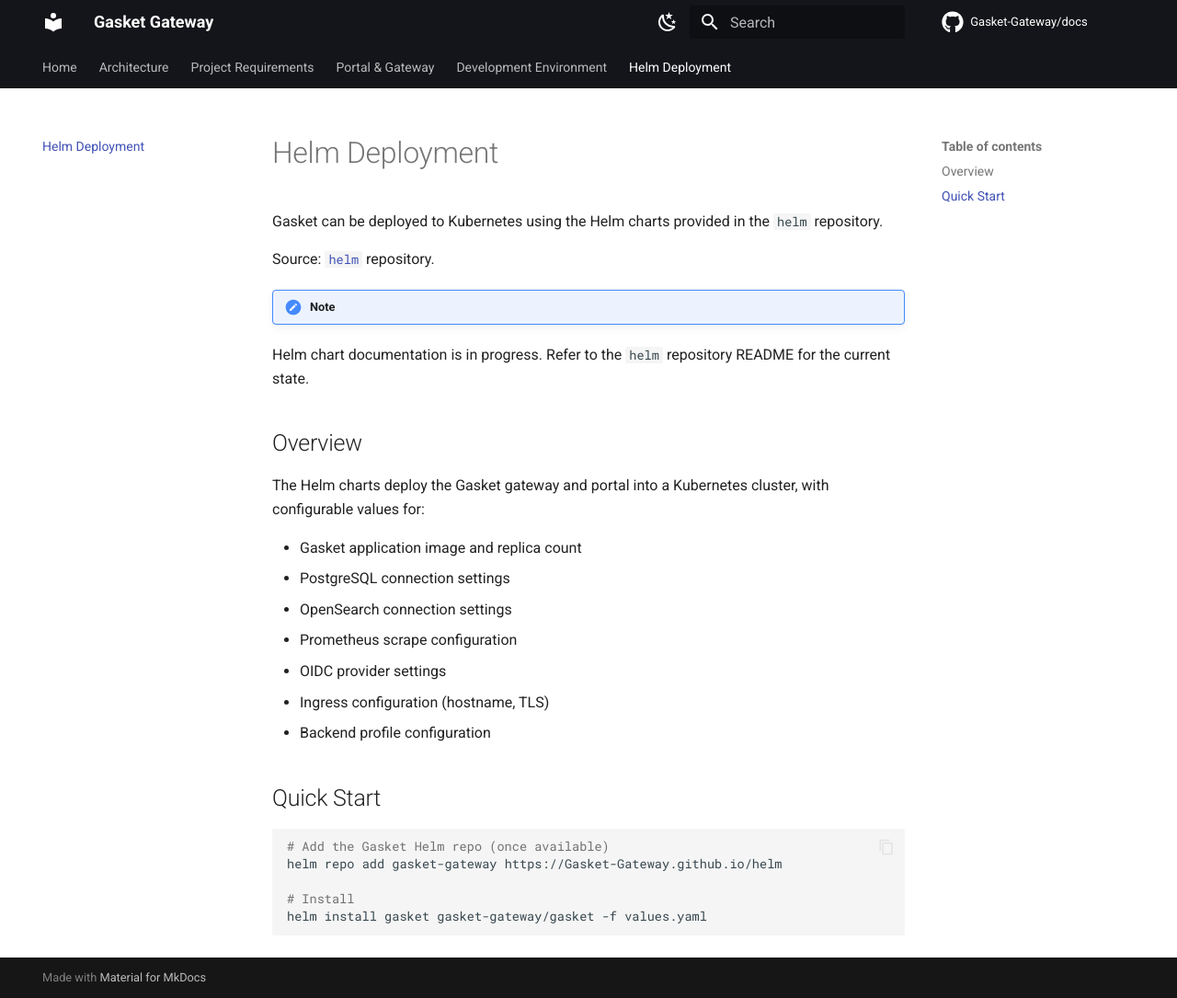
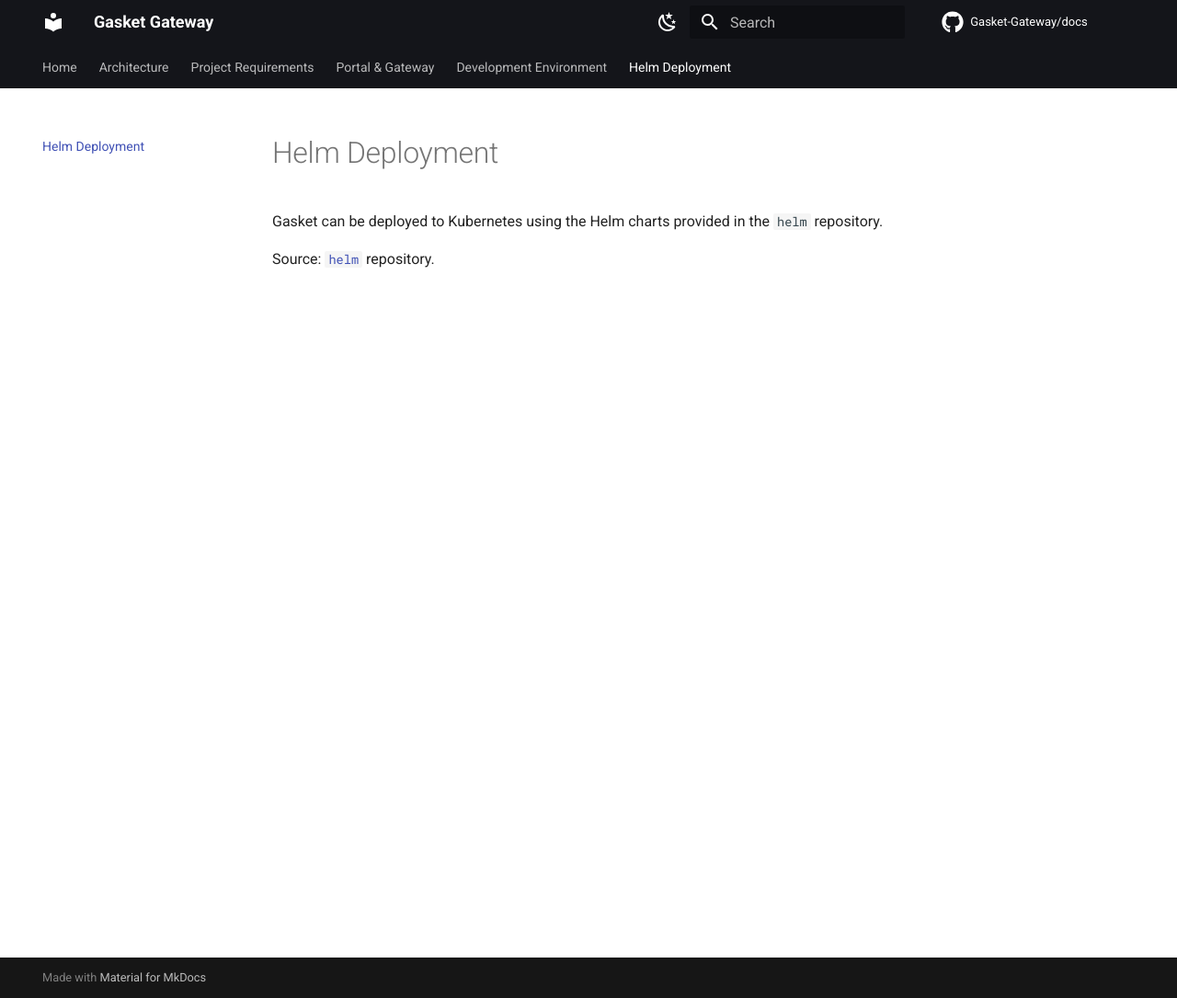
Before and after one commit to Gasket-Gateway/docs, an MkDocs documentation site: the page built from docs/helm.md, in a window 1280 px wide and 1085 px high. Shown: the whole window at 92% size. Built offline with MkDocs 1.6.1 and Material for MkDocs 9.7.7, drawn with Linux system fonts in a browser that asks for light colours; comment, search, counter and statistics services are not loaded.

Commit message:
More docs consolidation

````diff
--- a/docs/helm.md
+++ b/docs/helm.md
@@ -3,28 +3,3 @@
 Gasket can be deployed to Kubernetes using the Helm charts provided in the `helm` repository.
 
 Source: [`helm`](https://github.com/Gasket-Gateway/helm) repository.
-
-!!! note
-Helm chart documentation is in progress. Refer to the `helm` repository README for the current state.
-
-## Overview
-
-The Helm charts deploy the Gasket gateway and portal into a Kubernetes cluster, with configurable values for:
-
-- Gasket application image and replica count
-- PostgreSQL connection settings
-- OpenSearch connection settings
-- Prometheus scrape configuration
-- OIDC provider settings
-- Ingress configuration (hostname, TLS)
-- Backend profile configuration
-
-## Quick Start
-
-```bash
-# Add the Gasket Helm repo (once available)
-helm repo add gasket-gateway https://Gasket-Gateway.github.io/helm
-
-# Install
-helm install gasket gasket-gateway/gasket -f values.yaml
-```
````
Also changed, not shown: docs/development.md (+22 -21 lines), docs/requirements.md (+8 -0 lines).
